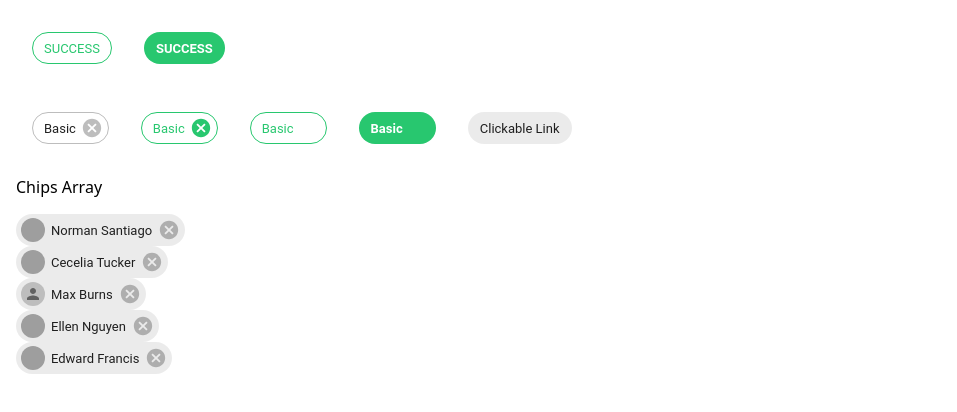
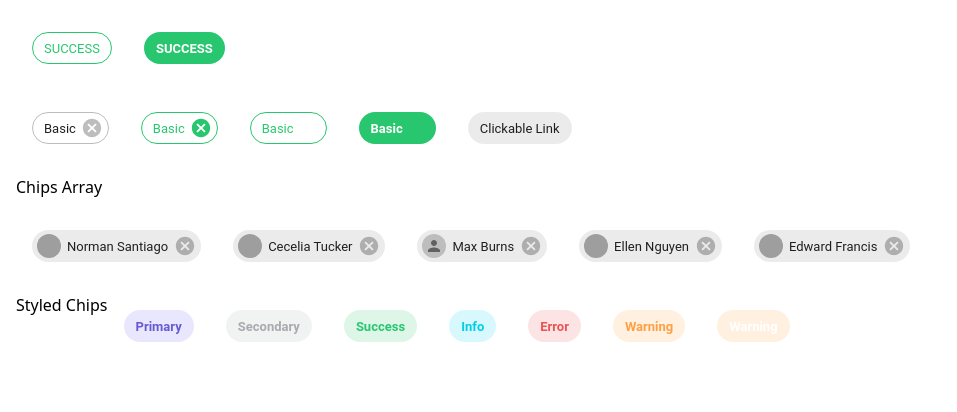
Before and after one commit to optigo-app/orail-vuexy-components-theme, a React (Create React App) app: page /Chips in a window 1280 px wide. Shown: the top 412 px of the page, without its empty margins (0-957 px from the left). Built offline with nearby package versions, Linux system fonts and the light colour scheme; grey boxes are pictures that could not be loaded; some icons are missing; what @mui/x-tree-view would draw is missing.

Commit message:
chips changes

```diff
--- a/package.json
+++ b/package.json
@@ -51,7 +51,7 @@
     ]
   },
   "devDependencies": {
-    "@babel/plugin-proposal-private-property-in-object": "^7.21.11",
-    "@iconify/react": "^4.1.1"
+    "@iconify/react": "^4.1.1",
+    "@babel/plugin-proposal-private-property-in-object": "^7.21.11"
   }
 }
--- a/src/colorVariables/index.js
+++ b/src/colorVariables/index.js
@@ -4,4 +4,6 @@ export const SUCCESS = "#28C76F";
 export const ERROR = "#EA5455";
 export const WARNING = "#FF9F43";
 export const PRIMARY = "#655BD3";
+export const LIGHTPRIMARY = "#7367F028";
 export const SECONDARY = "#A8AAAE";
+export const LIGHTSECONDARY = "#28C76F28";
--- a/src/components/Chips/Chip3.jsx
+++ b/src/components/Chips/Chip3.jsx
@@ -30,16 +30,16 @@ const Chip3 = () => {
     },
   ]);
   const handleDelete  = (e) => {
-    console.info('deleted', e?.key)
+    console.info('deleted')
   }
   return (
     <div>
       <div style={{ margin: "1rem" }}>Chips Array</div>
       <div style={{ display: "flex", margin: "1rem" }}>
-        <div>
+        <div style={{display:'flex'}}>
           {chipData?.map((e, i) => {
             return (
-              <div key={i}>
+              <div key={i}  style={{margin:'1rem'}}>
                 <Chip key={e?.key} label={e?.label} avatar={<Avatar src={e?.avatar} />} onDelete={(e) => handleDelete(e)} />
               </div>
             );
--- /dev/null
+++ b/src/components/Chips/Chip4.jsx
@@ -0,0 +1,20 @@
+import { Chip } from '@mui/material';
+import React from 'react'
+import { ERROR, INFO, PRIMARY, SECONDARY, SUCCESS, WARNING, WHITE } from '../../colorVariables';
+
+const Chip4 = () => {
+  return (
+    <div style={{margin:'1rem', display:'flex'}}>
+            <div>Styled Chips</div>
+            <div style={{margin:'1rem'}}><Chip label='Primary' sx={{backgroundColor:`#7367F028`,fontWeight:'bold', color:`${PRIMARY}`}}  /></div>
+            <div style={{margin:'1rem'}}><Chip label='Secondary' sx={{backgroundColor:'#A8AAAE28',fontWeight:'bold', color:`${SECONDARY}`}}  /></div>
+            <div style={{margin:'1rem'}}><Chip label='Success' sx={{backgroundColor:`#28C76F28`,fontWeight:'bold', color:`${SUCCESS}`}}  /></div>
+            <div style={{margin:'1rem'}}><Chip label='Info' sx={{backgroundColor:`#00CFE828`,fontWeight:'bold', color:`${INFO}`}}  /></div>
+            <div style={{margin:'1rem'}}><Chip label='Error' sx={{backgroundColor:`#EA545528`,fontWeight:'bold', color:`${ERROR}`}}  /></div>
+            <div style={{margin:'1rem'}}><Chip label='Warning' sx={{backgroundColor:`#FF9F4329`,fontWeight:'bold', color:`${WARNING}`}}  /></div>
+            <div style={{margin:'1rem'}}><Chip label='Warning' sx={{backgroundColor:`#FF9F4329`,fontWeight:'bold', color:`${WHITE}`}}  /></div>
+    </div>
+  )
+}
+
+export default Chip4
--- a/src/components/Chips/Chips.jsx
+++ b/src/components/Chips/Chips.jsx
@@ -2,6 +2,7 @@ import React from 'react'
 import Chip1 from './Chip1';
 import Chip2 from './Chip2';
 import Chip3 from './Chip3';
+import Chip4 from './Chip4';
 
 const Chips = () => {
   return (
@@ -9,6 +10,7 @@ const Chips = () => {
         <div><Chip1 /></div>
         <div><Chip2 /></div>
         <div><Chip3 /></div>
+        <div><Chip4 /></div>
     </div>
   )
 }
```
